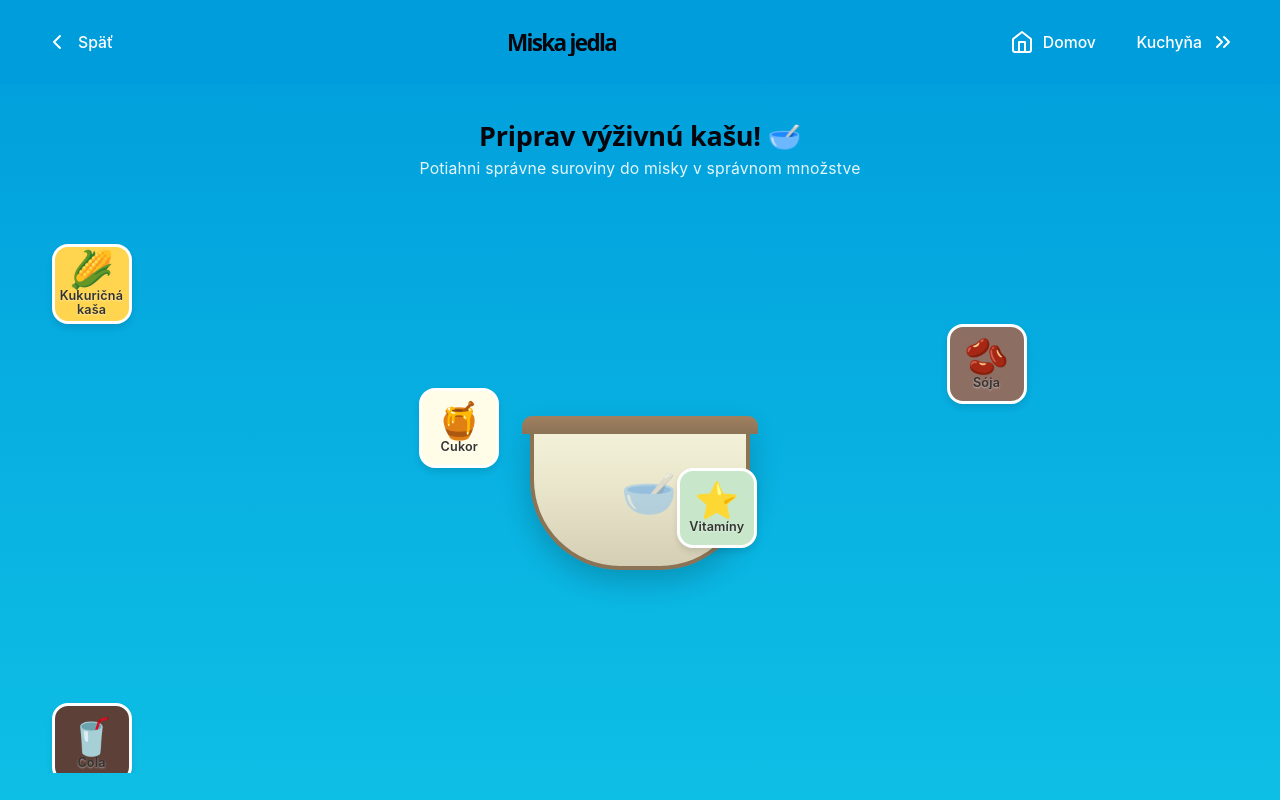
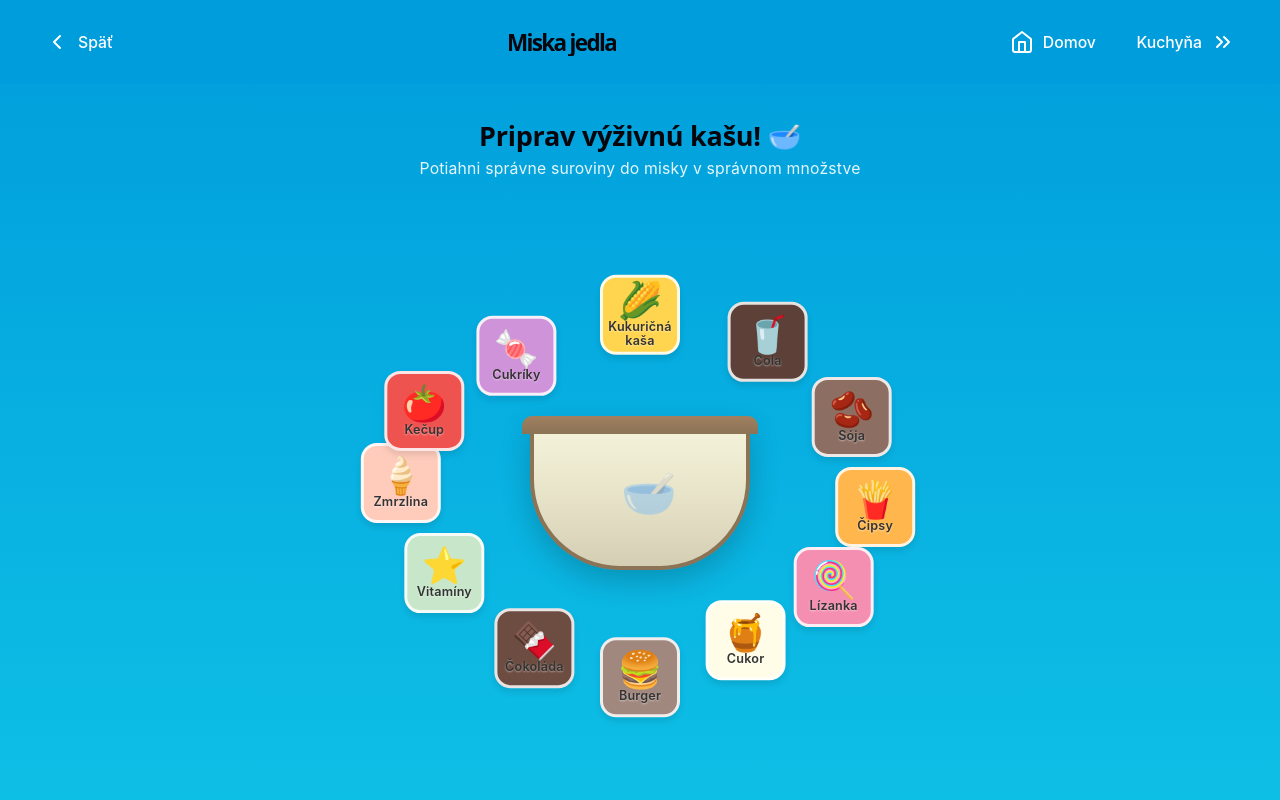
Before and after one commit to majekf/marys_meals_pwa, a React (Vite) app: page /kids/bowl in a window 1280 px wide. Built offline with nearby package versions, Linux system fonts and the light colour scheme.

Commit message:
feat: Implement ingredient positioning with anchor wrapper for improved drag functionality in BowlGame

```diff
--- a/src/screens/BowlGame/BowlGame.module.css
+++ b/src/screens/BowlGame/BowlGame.module.css
@@ -54,13 +54,15 @@
 
 /* ═══════════════════════════════════════════════════════════════════════════
    PLAY FIELD — takes remaining height; bowl and ingredients live here
+   All ingredients are anchored from center (50%, 50%) so they stay grouped
+   with the bowl at any zoom level.
    ═══════════════════════════════════════════════════════════════════════════ */
 .playField {
   flex: 1;
   position: relative;
   width: 100%;
   min-height: 0;
-  overflow: hidden;
+  /* No overflow:hidden — ingredients are centered and stay visible together */
 }
 
 /* ═══════════════════════════════════════════════════════════════════════════
@@ -140,31 +142,46 @@
 }
 
 /* ═══════════════════════════════════════════════════════════════════════════
-   INGREDIENTS — absolutely positioned, scattered around bowl
+   INGREDIENTS — anchor div places tile on ring; draggable motion.div inside
+   has origin 0,0 so dragSnapToOrigin reliably returns it to its ring slot.
    ═══════════════════════════════════════════════════════════════════════════ */
-.ingredient {
+/* Zero-size positioning wrapper — regular div, no framer-motion. */
+.ingredientAnchor {
   position: absolute;
+  left: 50%;
+  top: 50%;
+  width: 0;
+  height: 0;
+  /* transform set inline per-tile via JS */
+  pointer-events: none;
+}
+
+/* Draggable tile — visually a card centered on the anchor. */
+.ingredientTile {
+  position: absolute;
+  left: -36px;
+  top: -36px;
+  width: 72px;
+  height: 72px;
   display: flex;
   flex-direction: column;
   align-items: center;
   justify-content: center;
   gap: 2px;
-  width: 72px;
-  height: 72px;
   border-radius: var(--radius-lg);
   cursor: grab;
   touch-action: none;
   box-shadow: var(--shadow-md);
   border: 3px solid rgba(255, 255, 255, 0.85);
   user-select: none;
+  -webkit-user-select: none;
   z-index: 10;
+  pointer-events: auto;
 }
 
-.ingredient:active {
+.ingredientTile:active {
   cursor: grabbing;
 }
-
-
 
 .ingredientIcon {
   font-size: 1.9rem;
@@ -210,9 +227,11 @@
    RESPONSIVE
    ═══════════════════════════════════════════════════════════════════════════ */
 @media (max-width: 600px) {
-  .ingredient {
+  .ingredientTile {
     width: 60px;
     height: 60px;
+    left: -30px;
+    top: -30px;
   }
 
   .ingredientIcon {
@@ -238,9 +257,11 @@
 }
 
 @media (min-width: 1024px) {
-  .ingredient {
+  .ingredientTile {
     width: 80px;
     height: 80px;
+    left: -40px;
+    top: -40px;
   }
 
   .ingredientIcon {
@@ -528,9 +549,11 @@
    RESPONSIVE
    ═══════════════════════════════════════════════════════════════════════════ */
 @media (max-width: 600px) {
-  .ingredient {
+  .ingredientTile {
     width: 60px;
     height: 60px;
+    left: -30px;
+    top: -30px;
   }
 
   .ingredientIcon {
--- a/src/screens/BowlGame/BowlGame.tsx
+++ b/src/screens/BowlGame/BowlGame.tsx
@@ -1,4 +1,4 @@
-import { useState, useCallback, useRef, useEffect } from 'react';
+import { useState, useCallback, useRef, useEffect, useLayoutEffect } from 'react';
 import { motion } from 'framer-motion';
 import type { PanInfo } from 'framer-motion';
 import { Header, FeedbackOverlay } from '../../components/shared';
@@ -6,130 +6,106 @@ import { useIdleTimer, useAudio } from '../../hooks';
 import styles from './BowlGame.module.css';
 
 // ═══════════════════════════════════════════════════════════════════════════
-// CORRECT INGREDIENTS
-// Positions: scattered around edges of playField, avoiding the center bowl.
-// Safe zones verified for both portrait (768×850 playField) and landscape
-// (1024×594 playField) tablets — bowl occupies ~37-63% x, ~37-63% y.
+// INGREDIENT LAYOUT – formula-based ellipse ring
+// Tiles are placed via a zero-size anchor div (no framer-motion involvement).
+// The draggable motion.div inside has origin 0,0 so dragSnapToOrigin always
+// snaps back to the anchor's center — the tile's ring position.
 // ═══════════════════════════════════════════════════════════════════════════
-const CORRECT_INGREDIENTS = [
-  {
-    id: 'corn' as const,
-    name: 'Kukuričná kaša',
-    icon: '🌽',
-    color: '#FFD54F',
-    targetCount: 7,
-    unit: '🥄' as const,
-    overflowMessage: 'Ups! Príliš veľa kaše – miska pretečie! 🌽💨',
-    position: { top: '5%', left: '2%' },     // left column, top
-  },
-  {
-    id: 'soy' as const,
-    name: 'Sója',
-    icon: '🫘',
-    color: '#8D6E63',
-    targetCount: 2,
-    unit: '🥄' as const,
-    overflowMessage: 'Ojoj, príliš veľa sóje! Bude to príliš husté. 🫘',
-    position: { top: '5%', left: '75%' },    // right column, top
-  },
-  {
-    id: 'sugar' as const,
-    name: 'Cukor',
-    icon: '🍯',
-    color: '#FFFDE7',
-    targetCount: 1,
-    unit: '🥄' as const,
-    overflowMessage: 'Ups, už je to príliš sladké! 🍯😋',
-    position: { top: '2%', left: '32%' },    // top strip, center-left
-  },
-  {
-    id: 'vitamins' as const,
-    name: 'Vitamíny',
-    icon: '⭐',
-    color: '#C8E6C9',
-    targetCount: 1,
-    unit: '⭐' as const,
-    overflowMessage: 'Stačí jedna vitamínová hviezdička! ⭐',
-    position: { top: '2%', left: '53%' },    // top strip, center-right
-  },
-] as const;
+const TILE_SIZE = 72;
+const BASE_RADIUS = 210;
 
-// ═══════════════════════════════════════════════════════════════════════════
-// WRONG INGREDIENTS – tempting but not for nutritious porridge
-// ═══════════════════════════════════════════════════════════════════════════
-const WRONG_INGREDIENTS = [
-  {
-    id: 'cola' as const,
-    name: 'Cola',
-    icon: '🥤',
-    color: '#5D4037',
-    errorMessage: 'Cola do kaše nepatrí! Deti potrebujú výživnú kašu, nie sladký nápoj. 🚫🥤',
-    position: { top: '30%', left: '2%' },    // left column, mid
-  },
-  {
-    id: 'chips' as const,
-    name: 'Čipsy',
-    icon: '🍟',
-    color: '#FFB74D',
-    errorMessage: 'Čipsy sú chutné, ale do kaše nepatria! 🍟❌',
-    position: { top: '55%', left: '2%' },    // left column, lower-mid
-  },
-  {
-    id: 'lollipop' as const,
-    name: 'Lízanka',
-    icon: '🍭',
-    color: '#F48FB1',
-    errorMessage: 'Lízanka je sladká, ale deti potrebujú skutočné jedlo plné správnej výživy. 🍭',
-    position: { top: '78%', left: '2%' },    // left column, bottom
-  },
-  {
-    id: 'burger' as const,
-    name: 'Burger',
-    icon: '🍔',
-    color: '#A1887F',
-    errorMessage: 'Burger do kaše? To by bolo divné! 🍔😄',
-    position: { top: '30%', left: '75%' },   // right column, mid
-  },
-  {
-    id: 'chocolate' as const,
-    name: 'Čokoláda',
-    icon: '🍫',
-    color: '#6D4C41',
-    errorMessage: 'Čokoláda je dobrota, ale deti potrebujú výživu! 🍫',
-    position: { top: '55%', left: '75%' },   // right column, lower-mid
-  },
-  {
-    id: 'icecream' as const,
-    name: 'Zmrzlina',
-    icon: '🍦',
-    color: '#FFCCBC',
-    errorMessage: 'Zmrzlina by sa roztopila! Do kaše nepatrí. 🍦💧',
-    position: { top: '78%', left: '75%' },   // right column, bottom
-  },
-  {
-    id: 'ketchup' as const,
-    name: 'Kečup',
-    icon: '🍅',
-    color: '#EF5350',
-    errorMessage: 'Kečup do kaše? To by pokazilo chuť. 🍅🙈',
-    position: { top: '78%', left: '32%' },   // bottom strip, center-left
-  },
-  {
-    id: 'candy' as const,
-    name: 'Cukríky',
-    icon: '🍬',
-    color: '#CE93D8',
-    errorMessage: 'Cukríky sú chutné ale nie dosť výživné! 🍬',
-    position: { top: '78%', left: '53%' },   // bottom strip, center-right
-  },
-] as const;
+const organicOffsets: ReadonlyArray<{ x: number; y: number }> = [
+  { x: 0, y: -8 },
+  { x: 10, y: -4 },
+  { x: 8, y: 8 },
+  { x: 0, y: 12 },
+  { x: -10, y: 6 },
+  { x: -12, y: -4 },
+  { x: 0, y: 10 },
+  { x: 12, y: 4 },
+  { x: 8, y: -8 },
+  { x: -4, y: -12 },
+  { x: -12, y: 2 },
+  { x: -6, y: 10 },
+];
 
-type CorrectIngredientId = (typeof CORRECT_INGREDIENTS)[number]['id'];
-type WrongIngredientId = (typeof WRONG_INGREDIENTS)[number]['id'];
-type AllIngredientId = CorrectIngredientId | WrongIngredientId;
+function getSafeRadius(fieldSize: { width: number; height: number }): number {
+  if (!fieldSize.width || !fieldSize.height) return BASE_RADIUS;
+  const padding = 24;
+  const halfTile = TILE_SIZE / 2;
+  const maxX = fieldSize.width / 2 - halfTile - padding;
+  const maxY = fieldSize.height / 2 - halfTile - padding;
+  const safeRadius = Math.min(BASE_RADIUS, maxX / 1.12, maxY / 0.82);
+  return Math.max(120, safeRadius);
+}
 
-const isCorrectIngredient = (id: AllIngredientId): id is CorrectIngredientId =>
-  CORRECT_INGREDIENTS.some((ing) => ing.id === id);
+function getIngredientOffset(
+  index: number,
+  fieldSize: { width: number; height: number }
+): { x: number; y: number } {
+  const angle = ((index * 30 - 90) * Math.PI) / 180;
+  const radius = getSafeRadius(fieldSize);
+  const ellipseX = radius * 1.12;
+  const ellipseY = radius * 0.82;
+  const organic = organicOffsets[index % organicOffsets.length];
+  return {
+    x: Math.cos(angle) * ellipseX + organic.x,
+    y: Math.sin(angle) * ellipseY + organic.y,
+  };
+}
+
+function useElementSize() {
+  const ref = useRef<HTMLDivElement>(null);
+  const [size, setSize] = useState({ width: 0, height: 0 });
+  useLayoutEffect(() => {
+    if (!ref.current) return;
+    const observer = new ResizeObserver(([entry]) => {
+      const { width, height } = entry.contentRect;
+      setSize({ width, height });
+    });
+    observer.observe(ref.current);
+    return () => observer.disconnect();
+  }, []);
+  return [ref, size] as const;
+}
+
+// Combined ingredients array: interleave correct and wrong for mixed layout
+type IngredientData = {
+  id: string;
+  name: string;
+  icon: string;
+  color: string;
+  isCorrect: boolean;
+  // Correct-only fields
+  targetCount?: number;
+  unit?: string;
+  overflowMessage?: string;
+  // Wrong-only field
+  errorMessage?: string;
+};
+
+const ALL_INGREDIENTS: ReadonlyArray<IngredientData> = [
+  // Mixed order: C, W, C, W, W, C, W, W, C, W, W, W
+  { id: 'corn', name: 'Kukuričná kaša', icon: '🌽', color: '#FFD54F', isCorrect: true, targetCount: 7, unit: '🥄', overflowMessage: 'Ups! Príliš veľa kaše – miska pretečie! 🌽💨' },
+  { id: 'cola', name: 'Cola', icon: '🥤', color: '#5D4037', isCorrect: false, errorMessage: 'Cola do kaše nepatrí! Deti potrebujú výživnú kašu, nie sladký nápoj. 🚫🥤' },
+  { id: 'soy', name: 'Sója', icon: '🫘', color: '#8D6E63', isCorrect: true, targetCount: 2, unit: '🥄', overflowMessage: 'Ojoj, príliš veľa sóje! Bude to príliš husté. 🫘' },
+  { id: 'chips', name: 'Čipsy', icon: '🍟', color: '#FFB74D', isCorrect: false, errorMessage: 'Čipsy sú chutné, ale do kaše nepatria! 🍟❌' },
+  { id: 'lollipop', name: 'Lízanka', icon: '🍭', color: '#F48FB1', isCorrect: false, errorMessage: 'Lízanka je sladká, ale deti potrebujú skutočné jedlo plné správnej výživy. 🍭' },
+  { id: 'sugar', name: 'Cukor', icon: '🍯', color: '#FFFDE7', isCorrect: true, targetCount: 1, unit: '🥄', overflowMessage: 'Ups, už je to príliš sladké! 🍯😋' },
+  { id: 'burger', name: 'Burger', icon: '🍔', color: '#A1887F', isCorrect: false, errorMessage: 'Burger do kaše? To by bolo divné! 🍔😄' },
+  { id: 'chocolate', name: 'Čokoláda', icon: '🍫', color: '#6D4C41', isCorrect: false, errorMessage: 'Čokoláda je dobrota, ale deti potrebujú výživu! 🍫' },
+  { id: 'vitamins', name: 'Vitamíny', icon: '⭐', color: '#C8E6C9', isCorrect: true, targetCount: 1, unit: '⭐', overflowMessage: 'Stačí jedna vitamínová hviezdička! ⭐' },
+  { id: 'icecream', name: 'Zmrzlina', icon: '🍦', color: '#FFCCBC', isCorrect: false, errorMessage: 'Zmrzlina by sa roztopila! Do kaše nepatrí. 🍦💧' },
+  { id: 'ketchup', name: 'Kečup', icon: '🍅', color: '#EF5350', isCorrect: false, errorMessage: 'Kečup do kaše? To by pokazilo chuť. 🍅🙈' },
+  { id: 'candy', name: 'Cukríky', icon: '🍬', color: '#CE93D8', isCorrect: false, errorMessage: 'Cukríky sú chutné ale nie dosť výživné! 🍬' },
+];
+
+// IDs of correct ingredients for state management
+const CORRECT_IDS = ['corn', 'soy', 'sugar', 'vitamins'] as const;
+type CorrectIngredientId = (typeof CORRECT_IDS)[number];
+
+const getCorrectIngredient = (id: string) =>
+  ALL_INGREDIENTS.find((ing) => ing.id === id && ing.isCorrect) as IngredientData & { targetCount: number; unit: string; overflowMessage: string } | undefined;
 
 export function BowlGame() {
   const [ingredientCounts, setIngredientCounts] = useState<Record<CorrectIngredientId, number>>({
@@ -140,29 +116,30 @@ export function BowlGame() {
   });
   const [showSuccess, setShowSuccess] = useState(false);
   const [errorMessage, setErrorMessage] = useState<string | null>(null);
-  const [draggedIngredient, setDraggedIngredient] = useState<AllIngredientId | null>(null);
+  const [draggedIngredient, setDraggedIngredient] = useState<string | null>(null);
   const [resetKey, setResetKey] = useState(0);
   const bowlRef = useRef<HTMLDivElement>(null);
+  const [playFieldRef, fieldSize] = useElementSize();
   const { playSuccess, playError, playComplete } = useAudio();
 
   useIdleTimer();
 
-  // Auto-dismiss error after 3 seconds.
+  // Auto-dismiss error after 2 seconds.
   // Each time errorMessage changes, the previous timer is cancelled and a new one starts.
   useEffect(() => {
     if (!errorMessage) return;
-    const timer = setTimeout(() => setErrorMessage(null), 3000);
+    const timer = setTimeout(() => setErrorMessage(null), 2000);
     return () => clearTimeout(timer);
   }, [errorMessage]);
 
-  const isComplete = CORRECT_INGREDIENTS.every(
-    (ing) => ingredientCounts[ing.id] === ing.targetCount
+  const isComplete = CORRECT_IDS.every(
+    (id) => ingredientCounts[id] === getCorrectIngredient(id)?.targetCount
   );
 
   const totalItemsInBowl = Object.values(ingredientCounts).reduce((sum, c) => sum + c, 0);
 
   const checkDropInBowl = useCallback(
-    (info: PanInfo, ingredientId: AllIngredientId) => {
+    (info: PanInfo, ingredientId: string) => {
       if (!bowlRef.current) return;
 
       const bowlRect = bowlRef.current.getBoundingClientRect();
@@ -174,21 +151,21 @@ export function BowlGame() {
 
       if (!inBowl) return;
 
+      const ingredient = ALL_INGREDIENTS.find((ing) => ing.id === ingredientId);
+      if (!ingredient) return;
+
       // Wrong ingredient dropped in bowl
-      if (!isCorrectIngredient(ingredientId)) {
-        const wrongIng = WRONG_INGREDIENTS.find((ing) => ing.id === ingredientId);
-        if (wrongIng) {
-          setErrorMessage(wrongIng.errorMessage);
+      if (!ingredient.isCorrect) {
+        setErrorMessage(ingredient.errorMessage ?? 'Toto do kaše nepatrí!');
         playError();
-        }
         return;
       }
 
       // Correct ingredient: check for overflow
-      const correctIng = CORRECT_INGREDIENTS.find((ing) => ing.id === ingredientId);
+      const correctIng = getCorrectIngredient(ingredientId);
       if (!correctIng) return;
 
-      const currentCount = ingredientCounts[ingredientId];
+      const currentCount = ingredientCounts[ingredientId as CorrectIngredientId] ?? 0;
       if (currentCount >= correctIng.targetCount) {
         setErrorMessage(correctIng.overflowMessage);
         playError();
@@ -199,8 +176,8 @@ export function BowlGame() {
       const newCounts = { ...ingredientCounts, [ingredientId]: currentCount + 1 };
       setIngredientCounts(newCounts);
 
-      const nowComplete = CORRECT_INGREDIENTS.every(
-        (ing) => newCounts[ing.id] === ing.targetCount
+      const nowComplete = CORRECT_IDS.every(
+        (id) => newCounts[id] === getCorrectIngredient(id)?.targetCount
       );
       if (nowComplete) {
         setShowSuccess(true);
@@ -213,7 +190,7 @@ export function BowlGame() {
   );
 
   const handleDragEnd = useCallback(
-    (ingredientId: AllIngredientId) =>
+    (ingredientId: string) =>
       (_event: MouseEvent | TouchEvent | PointerEvent, info: PanInfo) => {
         setDraggedIngredient(null);
         // Clear previous error immediately on any new drop attempt.
@@ -234,8 +211,9 @@ export function BowlGame() {
 
   // Build bowl contents for visual display
   const bowlContents: Array<{ id: string; icon: string }> = [];
-  CORRECT_INGREDIENTS.forEach((ing) => {
-    for (let i = 0; i < ingredientCounts[ing.id]; i++) {
+  ALL_INGREDIENTS.filter((ing) => ing.isCorrect).forEach((ing) => {
+    const count = ingredientCounts[ing.id as CorrectIngredientId] ?? 0;
+    for (let i = 0; i < count; i++) {
       bowlContents.push({
         id: `${ing.id}-${i}`,
         icon: ing.unit === '⭐' ? '⭐' : ing.icon,
@@ -257,7 +235,7 @@ export function BowlGame() {
         </div>
 
         {/* Play field: bowl centered, ingredients scattered absolutely */}
-        <div className={styles.playField}>
+        <div ref={playFieldRef} className={styles.playField}>
           {/* Bowl — centered in the play field */}
           <div className={styles.bowlWrapper}>
             <motion.div
@@ -288,16 +266,19 @@ export function BowlGame() {
             </motion.div>
           </div>
 
-          {/* Correct ingredients — scattered in safe zones around the bowl */}
-          {CORRECT_INGREDIENTS.map((ingredient) => (
+          {/* All ingredients — anchor div handles ring placement; draggable motion.div
+               inside has origin 0,0 so dragSnapToOrigin reliably snaps back. */}
+          {ALL_INGREDIENTS.map((ingredient, idx) => {
+            const offset = getIngredientOffset(idx, fieldSize);
+            return (
+              <div
+                key={`${ingredient.id}-${resetKey}`}
+                className={styles.ingredientAnchor}
+                style={{ transform: `translate(${offset.x}px, ${offset.y}px)` }}
+              >
                 <motion.div
-              key={`${ingredient.id}-${resetKey}`}
-              className={styles.ingredient}
-              style={{
-                backgroundColor: ingredient.color,
-                top: ingredient.position.top,
-                left: ingredient.position.left,
-              }}
+                  className={styles.ingredientTile}
+                  style={{ backgroundColor: ingredient.color }}
                   drag={!isComplete}
                   dragElastic={0.1}
                   dragMomentum={false}
@@ -309,30 +290,9 @@ export function BowlGame() {
                   <span className={styles.ingredientIcon}>{ingredient.icon}</span>
                   <span className={styles.ingredientName}>{ingredient.name}</span>
                 </motion.div>
-          ))}
-
-          {/* Wrong ingredients — also scattered in safe zones */}
-          {WRONG_INGREDIENTS.map((ingredient) => (
-            <motion.div
-              key={`${ingredient.id}-${resetKey}`}
-              className={styles.ingredient}
-              style={{
-                backgroundColor: ingredient.color,
-                top: ingredient.position.top,
-                left: ingredient.position.left,
-              }}
-              drag={!isComplete}
-              dragElastic={0.1}
-              dragMomentum={false}
-              dragSnapToOrigin
-              onDragStart={() => setDraggedIngredient(ingredient.id)}
-              onDragEnd={handleDragEnd(ingredient.id)}
-              whileDrag={{ scale: 1.15, zIndex: 100 }}
-            >
-              <span className={styles.ingredientIcon}>{ingredient.icon}</span>
-              <span className={styles.ingredientName}>{ingredient.name}</span>
-            </motion.div>
-          ))}
+              </div>
+            );
+          })}
 
           {/* Reset button — shown after game is complete */}
           {isComplete && (
```
Also changed, not shown: 1 other file (tests, documents, lock files or other folders). Lines whose indentation alone changed are shown as unchanged.
